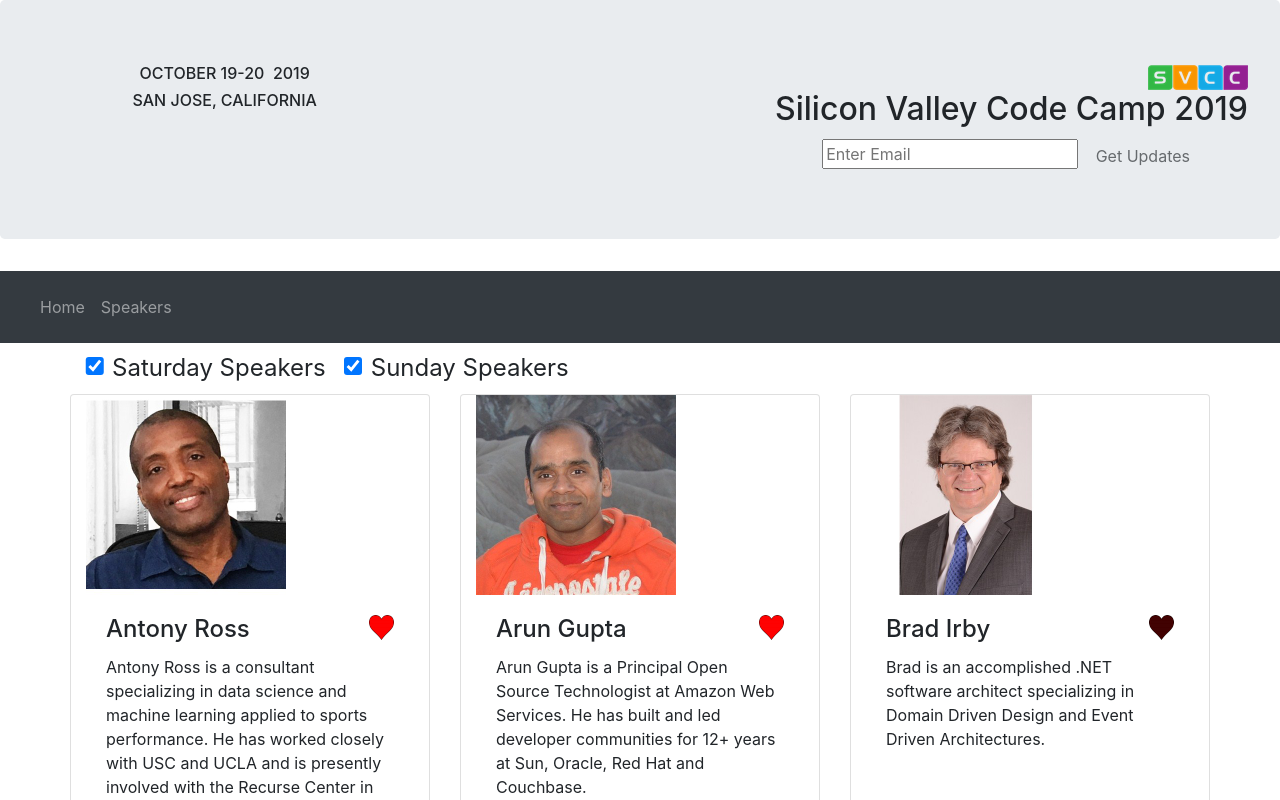
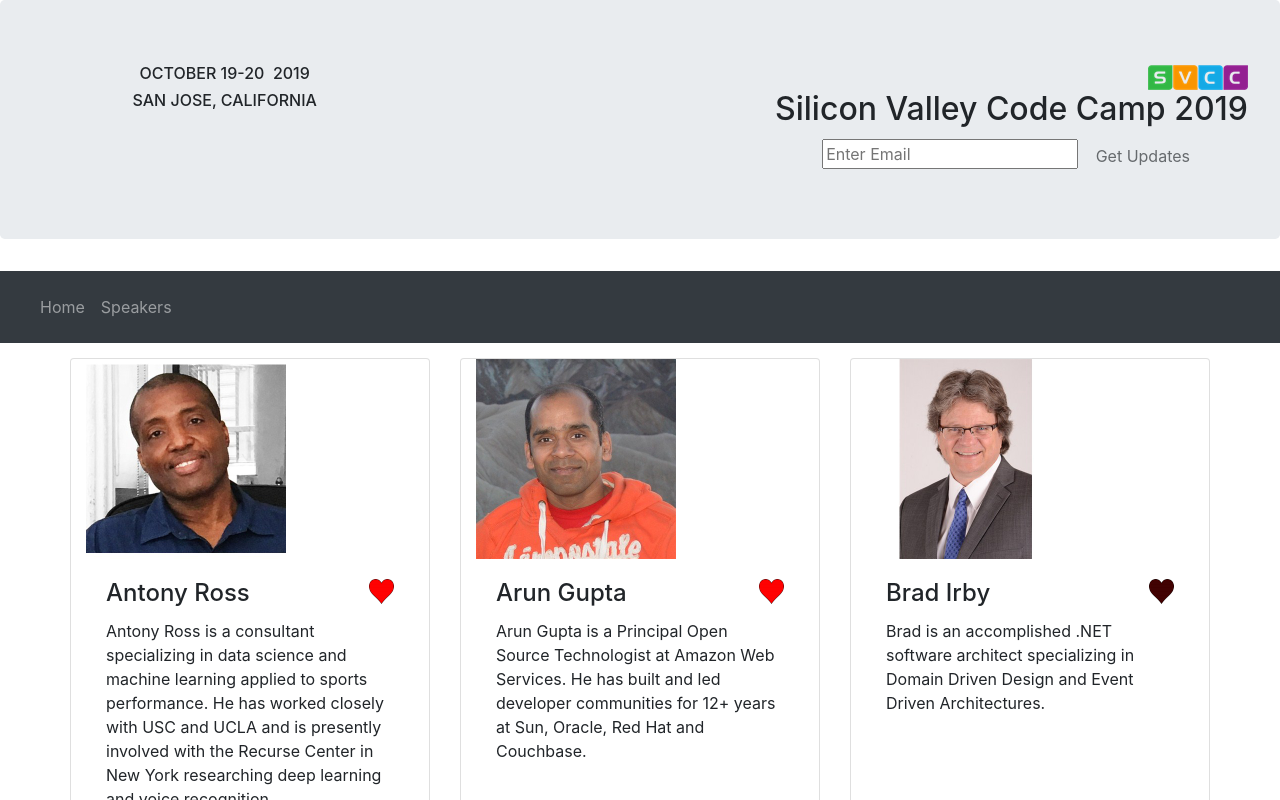
Before and after one commit to ELISHA1994/Using-React-Hooks, a Next.js app: page /speakers in a window 1280 px wide. Shown: the top 800 px of the page. Built offline with nearby package versions, Linux system fonts and the light colour scheme.

Commit message:
Using useContext to Access Global Configuration from React Context API

```diff
--- a/src/App.js
+++ b/src/App.js
@@ -1,6 +1,8 @@
 import React from 'react';
 import Home from "./Home";
 import Speakers from "./Speakers";
+
+export const ConfigContext = React.createContext();
 
 const pageToShow = pageName => {
     if (pageName === "Home") return <Home />;
@@ -8,8 +10,17 @@
     return <div>Not Found</div>;
 };
 
+const configValue = {
+    showsSignMeUp: true,
+    showSpeakerSpeakingDays: false
+};
+
 const App = ({ pageName }) => {
-    return <div>{pageToShow(pageName)}</div>
+    return (
+        <ConfigContext.Provider value={configValue} >
+            <div>{pageToShow(pageName)}</div>
+        </ConfigContext.Provider>
+    );
 };
 
 export default App;
--- a/src/SignMeUp.js
+++ b/src/SignMeUp.js
@@ -1,6 +1,7 @@
-import React, { useState, useEffect } from "react";
+import React, { useState, useEffect, useContext } from "react";
 import "react-toastify/dist/ReactToastify.css";
 import { ToastContainer, toast } from "react-toastify";
+import { ConfigContext } from "./App";
 
 const SignMeUp = ({ signupCallback }) => {
     useEffect(() => {
@@ -10,6 +11,8 @@
     const [email, setEmail] = useState();
     const [emailValid, setEmailValid] = useState(false);
     const [sendProcessing, setSendProcessing] = useState(false);
+
+    const context = useContext(ConfigContext);
 
     function validateEmail(email) {
         const re = /^(([^<>()[\]\\.,;:\s@\"]+(\.[^<>()[\]\\.,;:\s@\"]+)*)|(\".+\"))@((\[[0-9]{1,3}\.[0-9]{1,3}\.[0-9]{1,3}\.[0-9]{1,3}\])|(([a-zA-Z\-0-9]+\.)+[a-zA-Z]{2,}))$/;
@@ -39,7 +42,7 @@
 
     //console.log("src/SignMeUp called");
 
-    return (
+    return context.showsSignMeUp === false ? null : (
         <div className="container">
             <div>
                 <ToastContainer />
--- a/src/Speakers.js
+++ b/src/Speakers.js
@@ -1,4 +1,4 @@
-import React, { useState, useEffect} from "react";
+import React, { useState, useEffect, useContext } from "react";
 
 import "bootstrap/dist/css/bootstrap.min.css";
 import "../public/static/site.css";
@@ -6,6 +6,7 @@
 import { Menu } from "./Menu";
 import SpeakerData from "./SpeakerData";
 import SpeakerDetail from "./SpeakerDetail";
+import { ConfigContext} from "./App";
 
 const Speakers = ({}) => {
     const [speakingSaturday, setSpeakingSaturday] = useState(true);
@@ -13,6 +14,8 @@
 
     const [speakerList, setSpeakerList] = useState([]);
     const [isLoading, setIsLoading] = useState(true);
+
+    const context = useContext(ConfigContext);
 
     useEffect(() => {
         setIsLoading(true);
@@ -77,6 +80,7 @@
             <Menu />
             <div className="container">
                 <div className="btn-toolbar  margintopbottom5 checkbox-bigger">
+                    {context.showSpeakerSpeakingDays === false ? null : (
                         <div className="hide">
                             <div className="form-check-inline">
                                 <label className="form-check-label">
@@ -101,6 +105,7 @@
                                 </label>
                             </div>
                         </div>
+                    )}
                 </div>
                 <div className="row">
                     <div className="card-deck">
```
Also changed, not shown: 1 other file (tests, documents, lock files or other folders). Lines whose indentation alone changed are shown as unchanged.
